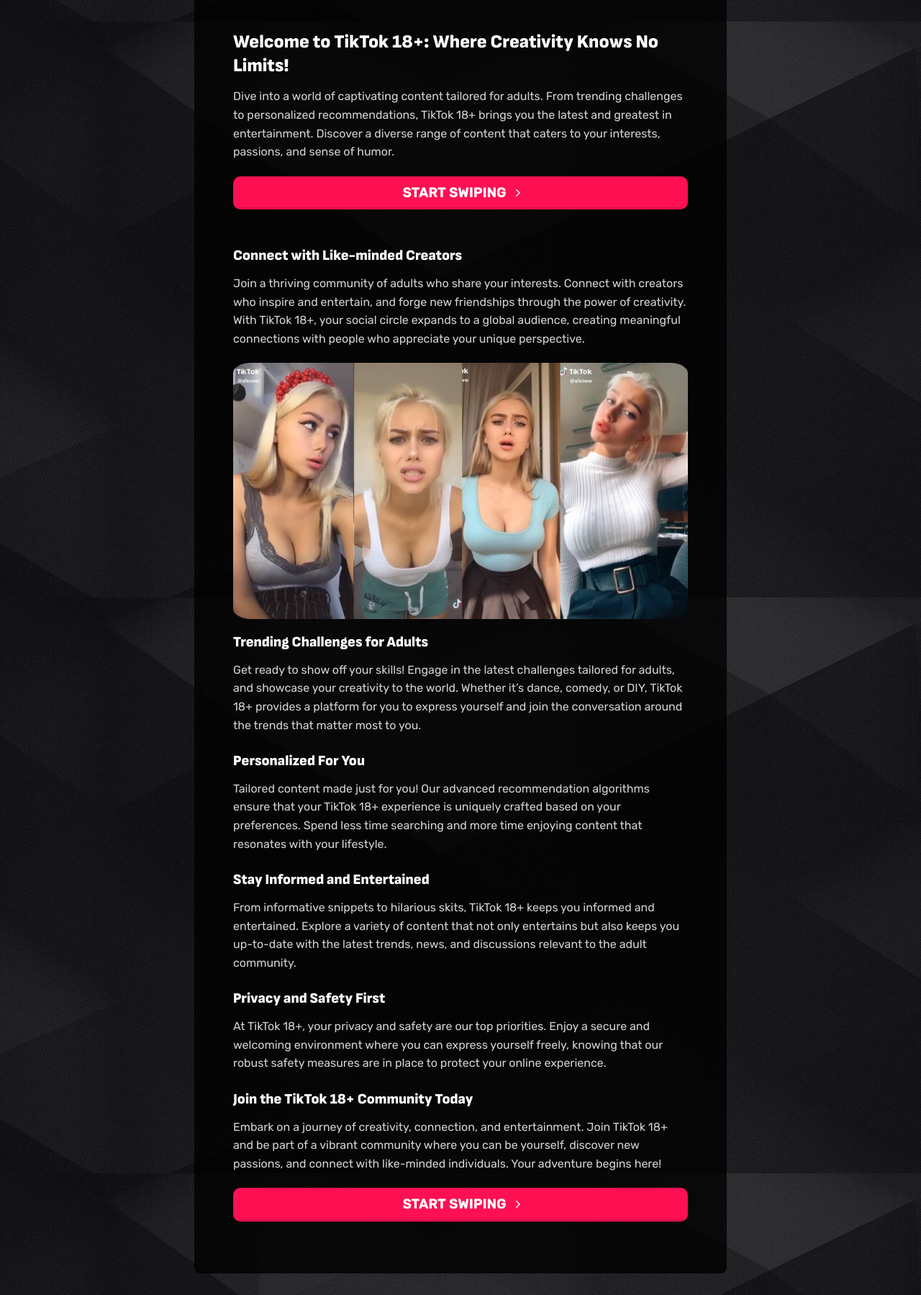
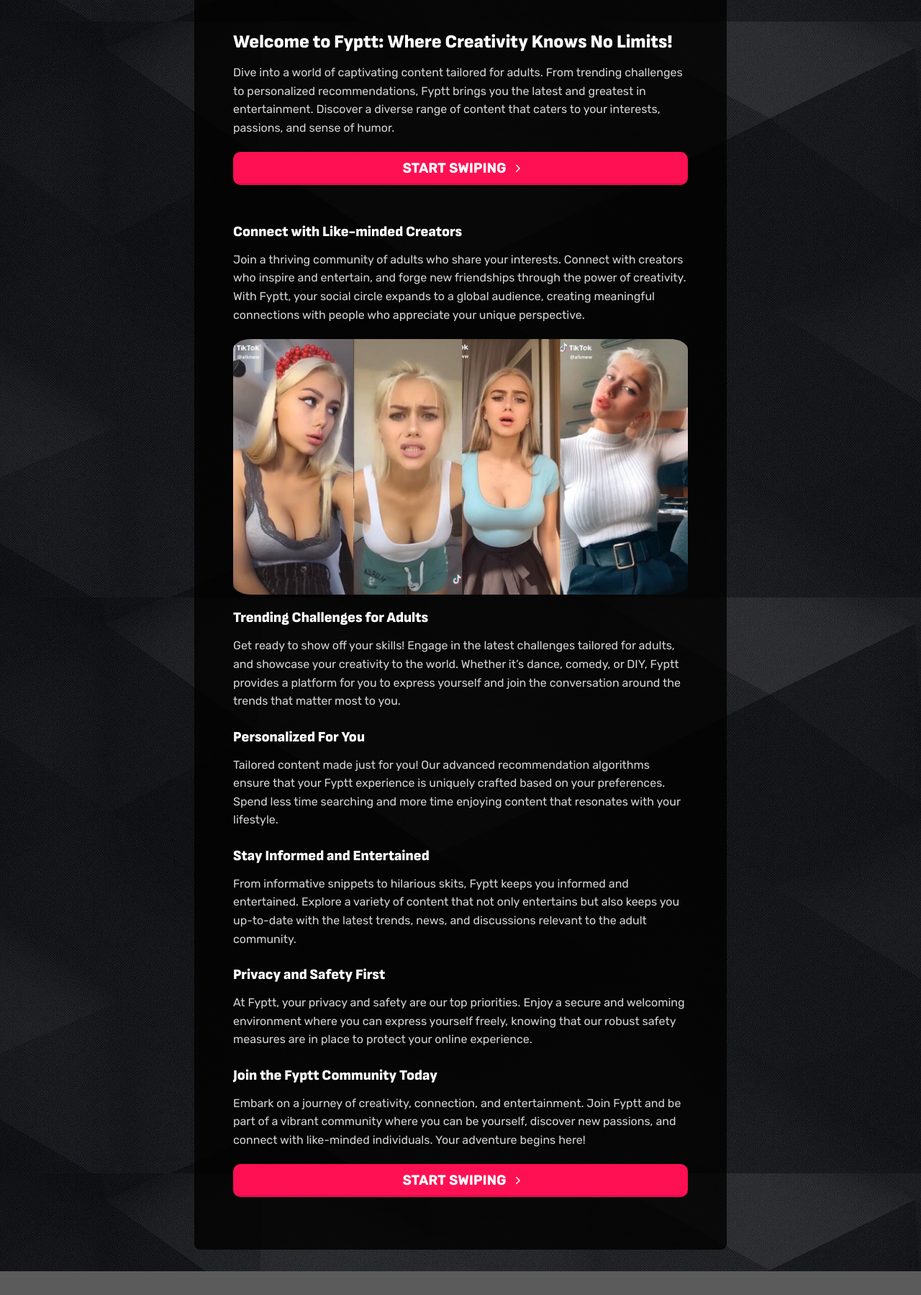
Before and after one commit to fypttt/fypttt.github.io, a plain HTML site: page index.html in a window 1280 px wide. Shown: the part 770-2569 px from the top of the page at 72% size. After the commit the page ends 2536 px from the top, so only its background shows below. Drawn offline with nearby package versions, Linux system fonts and the light colour scheme; some packages are replaced by stand-ins of ours; a script that the page names is missing.

Commit message:
Update index.html

```diff
--- a/index.html
+++ b/index.html
@@ -6,14 +6,14 @@
 	<link rel="pingback" href="/xmlrpc.php">
 
 	<script>(function(html){html.className = html.className.replace(/\bno-js\b/,'js')})(document.documentElement);</script>
-<title>TikTok 18+ &#8211; For Adults Only</title>
+<title>Fyptt &#8211; For Adults Only</title>
 <meta name="robots" content="max-image-preview:large">
 <meta name="viewport" content="width=device-width, initial-scale=1"><link rel="prefetch" href="/wp-content/themes/flatsome/assets/js/flatsome.js?ver=039f9485eef603e7c53a">
 <link rel="prefetch" href="/wp-content/themes/flatsome/assets/js/chunk.slider.js?ver=3.18.1">
 <link rel="prefetch" href="/wp-content/themes/flatsome/assets/js/chunk.popups.js?ver=3.18.1">
 <link rel="prefetch" href="/wp-content/themes/flatsome/assets/js/chunk.tooltips.js?ver=3.18.1">
-<link rel="alternate" type="application/rss+xml" title="TikTok 18+ &raquo; Feed" href="/feed/">
-<link rel="alternate" type="application/rss+xml" title="TikTok 18+ &raquo; Comments Feed" href="/comments/feed/">
+<link rel="alternate" type="application/rss+xml" title="Fyptt &raquo; Feed" href="/feed/">
+<link rel="alternate" type="application/rss+xml" title="Fyptt &raquo; Comments Feed" href="/comments/feed/">
 <script type="text/javascript">
 /*  */
 window._wpemojiSettings = {"baseUrl":"https:\/\/s.w.org\/images\/core\/emoji\/14.0.0\/72x72\/","ext":".png","svgUrl":"https:\/\/s.w.org\/images\/core\/emoji\/14.0.0\/svg\/","svgExt":".svg","source":{"concatemoji":"\/wp-includes\/js\/wp-emoji-release.min.js?ver=6.4.2"}};
@@ -286,13 +286,13 @@ window._wpemojiSettings = {"baseUrl":"https:\/\/s.w.org\/images\/core\/emoji\/14
 					<div class="icon-box-img" style="width: 80px">
 				<div class="icon">
 					<div class="icon-inner">
-						<img fetchpriority="high" decoding="async" width="300" height="300" src="/wp-content/uploads/tik-tok-18-logo-300x300.png" class="attachment-medium size-medium" alt="TikTok 18+ logo icon" srcset="/wp-content/uploads/tik-tok-18-logo-300x300.png 300w, /wp-content/uploads/tik-tok-18-logo-150x150.png 150w, /wp-content/uploads/tik-tok-18-logo.png 512w" sizes="(max-width: 300px) 100vw, 300px">					</div>
+						<img fetchpriority="high" decoding="async" width="300" height="300" src="/wp-content/uploads/tik-tok-18-logo-300x300.png" class="attachment-medium size-medium" alt="Fyptt logo icon" srcset="/wp-content/uploads/tik-tok-18-logo-300x300.png 300w, /wp-content/uploads/tik-tok-18-logo-150x150.png 150w, /wp-content/uploads/tik-tok-18-logo.png 512w" sizes="(max-width: 300px) 100vw, 300px">					</div>
 				</div>
 			</div>
 				<div class="icon-box-text last-reset">
 
 
-<h1 style="text-align: center;"><span style="font-size: 130%;">TikTok 18+</span></h1>
+<h1 style="text-align: center;"><span style="font-size: 130%;">Fyptt</span></h1>
 <p style="text-align: center;">Welcome to TikTok 18 – where creativity and community converge for a tailored adult entertainment experience. Join us and let the fun unfold!</p>
 <a href="/get-started" class="button secondary is-bevel is-large expand" style="border-radius:10px;">
     <span>Start Swiping</span>
@@ -331,8 +331,8 @@ window._wpemojiSettings = {"baseUrl":"https:\/\/s.w.org\/images\/core\/emoji\/14
 	</div>
 
 
-<h2>Welcome to TikTok 18+: Where Creativity Knows No Limits!</h2>
-<p>Dive into a world of captivating content tailored for adults. From trending challenges to personalized recommendations, TikTok 18+ brings you the latest and greatest in entertainment. Discover a diverse range of content that caters to your interests, passions, and sense of humor.</p>
+<h2>Welcome to Fyptt: Where Creativity Knows No Limits!</h2>
+<p>Dive into a world of captivating content tailored for adults. From trending challenges to personalized recommendations, Fyptt brings you the latest and greatest in entertainment. Discover a diverse range of content that caters to your interests, passions, and sense of humor.</p>
 <a data-animate="fadeInLeft" href="/get-started" class="button secondary is-bevel is-large expand" style="border-radius:10px;">
     <span>Start Swiping</span>
   <i class="icon-angle-right" aria-hidden="true"></i></a>
@@ -347,7 +347,7 @@ window._wpemojiSettings = {"baseUrl":"https:\/\/s.w.org\/images\/core\/emoji\/14
 
 
 <h3>Connect with Like-minded Creators</h3>
-<p>Join a thriving community of adults who share your interests. Connect with creators who inspire and entertain, and forge new friendships through the power of creativity. With TikTok 18+, your social circle expands to a global audience, creating meaningful connections with people who appreciate your unique perspective.</p>
+<p>Join a thriving community of adults who share your interests. Connect with creators who inspire and entertain, and forge new friendships through the power of creativity. With Fyptt, your social circle expands to a global audience, creating meaningful connections with people who appreciate your unique perspective.</p>
 	<div class="img has-hover x md-x lg-x y md-y lg-y" id="image_2136664867">
 		<a class="" href="/get-started">						<div class="img-inner dark">
 			<img decoding="async" width="1280" height="720" src="/wp-content/uploads/bg.jpg" class="attachment-original size-original" alt="TikTok 18 with women" srcset="/wp-content/uploads/bg.jpg 1280w, /wp-content/uploads/bg-300x169.jpg 300w, /wp-content/uploads/bg-1024x576.jpg 1024w, /wp-content/uploads/bg-768x432.jpg 768w" sizes="(max-width: 1280px) 100vw, 1280px">
@@ -360,15 +360,15 @@ window._wpemojiSettings = {"baseUrl":"https:\/\/s.w.org\/images\/core\/emoji\/14
 
 
 <h3>Trending Challenges for Adults</h3>
-<p>Get ready to show off your skills! Engage in the latest challenges tailored for adults, and showcase your creativity to the world. Whether it&#8217;s dance, comedy, or DIY, TikTok 18+ provides a platform for you to express yourself and join the conversation around the trends that matter most to you.</p>
+<p>Get ready to show off your skills! Engage in the latest challenges tailored for adults, and showcase your creativity to the world. Whether it&#8217;s dance, comedy, or DIY, Fyptt provides a platform for you to express yourself and join the conversation around the trends that matter most to you.</p>
 <h3>Personalized For You</h3>
-<p>Tailored content made just for you! Our advanced recommendation algorithms ensure that your TikTok 18+ experience is uniquely crafted based on your preferences. Spend less time searching and more time enjoying content that resonates with your lifestyle.</p>
+<p>Tailored content made just for you! Our advanced recommendation algorithms ensure that your Fyptt experience is uniquely crafted based on your preferences. Spend less time searching and more time enjoying content that resonates with your lifestyle.</p>
 <h3>Stay Informed and Entertained</h3>
-<p>From informative snippets to hilarious skits, TikTok 18+ keeps you informed and entertained. Explore a variety of content that not only entertains but also keeps you up-to-date with the latest trends, news, and discussions relevant to the adult community.</p>
+<p>From informative snippets to hilarious skits, Fyptt keeps you informed and entertained. Explore a variety of content that not only entertains but also keeps you up-to-date with the latest trends, news, and discussions relevant to the adult community.</p>
 <h3>Privacy and Safety First</h3>
-<p>At TikTok 18+, your privacy and safety are our top priorities. Enjoy a secure and welcoming environment where you can express yourself freely, knowing that our robust safety measures are in place to protect your online experience.</p>
-<h3>Join the TikTok 18+ Community Today</h3>
-<p>Embark on a journey of creativity, connection, and entertainment. Join TikTok 18+ and be part of a vibrant community where you can be yourself, discover new passions, and connect with like-minded individuals. Your adventure begins here!</p>
+<p>At Fyptt, your privacy and safety are our top priorities. Enjoy a secure and welcoming environment where you can express yourself freely, knowing that our robust safety measures are in place to protect your online experience.</p>
+<h3>Join the Fyptt Community Today</h3>
+<p>Embark on a journey of creativity, connection, and entertainment. Join Fyptt and be part of a vibrant community where you can be yourself, discover new passions, and connect with like-minded individuals. Your adventure begins here!</p>
 <a href="/get-started" class="button secondary is-bevel is-large expand" style="border-radius:10px;">
     <span>Start Swiping</span>
   <i class="icon-angle-right" aria-hidden="true"></i></a>
```
